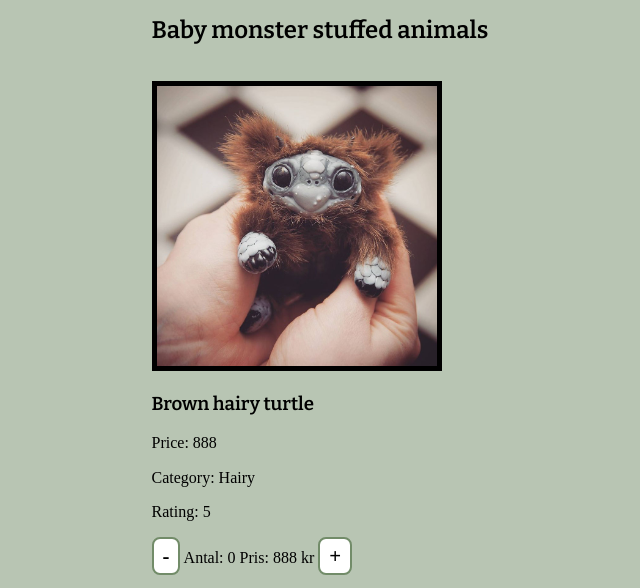
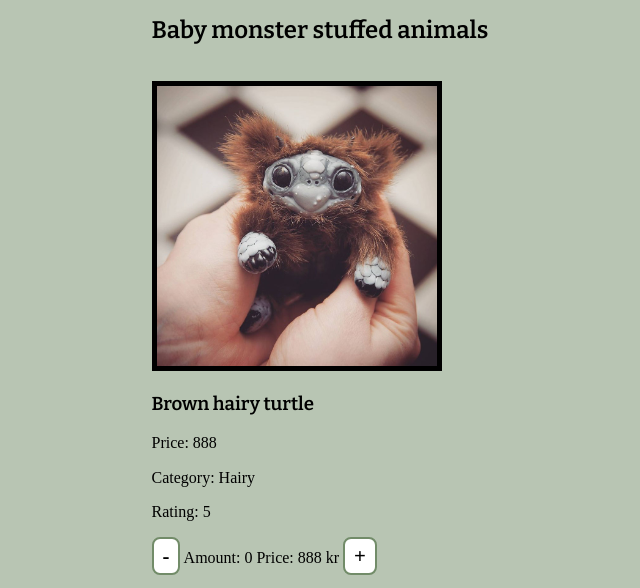
Before and after one commit to helenaskagerlid/webshop-assignment-js, a website built with Vite: page index.html in a window 1280 px wide. Shown: the part 142-730 px from the top of the page, without its empty margins (320-960 px from the left). Built offline with nearby package versions, Linux system fonts and the light colour scheme.

Commit message:
:construction: small edits

```diff
--- a/index.html
+++ b/index.html
@@ -8,7 +8,7 @@
     <link rel="preconnect" href="https://fonts.googleapis.com">
     <link rel="preconnect" href="https://fonts.gstatic.com" crossorigin>
     <link href="https://fonts.googleapis.com/css2?family=Bitter:wght@300;600&family=Zilla+Slab:wght@400;600&display=swap" rel="stylesheet">
-    <title>Vite App</title>
+    <title>Pawesome and Ugly Webshop</title>
   </head>
   <body>
 
@@ -38,6 +38,6 @@
         <section id="orderForm"></section>
 
     </main>
-    <script type="module" src="/main.js"></script>
+    <script type="module" src="main.js"></script>
   </body>
 </html>
--- a/main.js
+++ b/main.js
@@ -95,8 +95,8 @@ for (let i = 0; i < fantasyBabyMonsters.length; i++) {
       <p>Rating: ${monster.rating}</p>
       <div class="amountContainer">
           <button class="subtract" id="subtract-${i}">-</button>
-          Antal: ${fantasyBabyMonsters[i].amount}
-          Pris: ${fantasyBabyMonsters[i].price} kr
+          Amount: ${fantasyBabyMonsters[i].amount}
+          Price: ${fantasyBabyMonsters[i].price} kr
           <button class="add" id="add-${i}">+</button>
       </div>
   </section>`;
```
